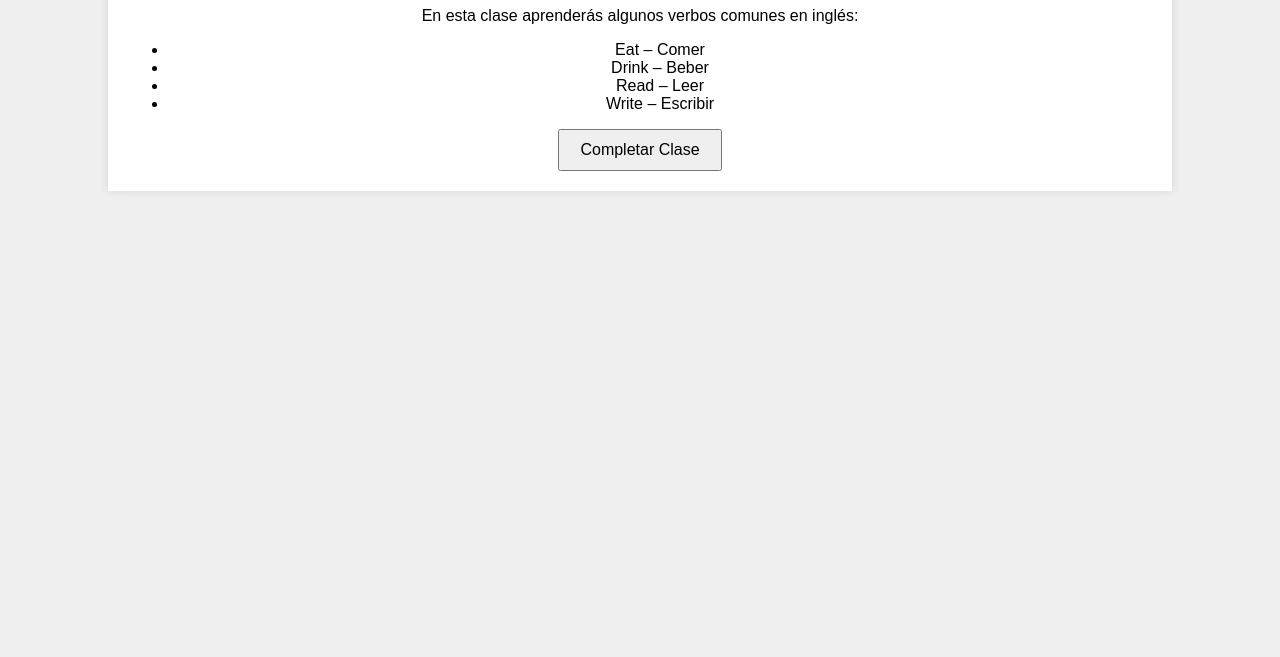
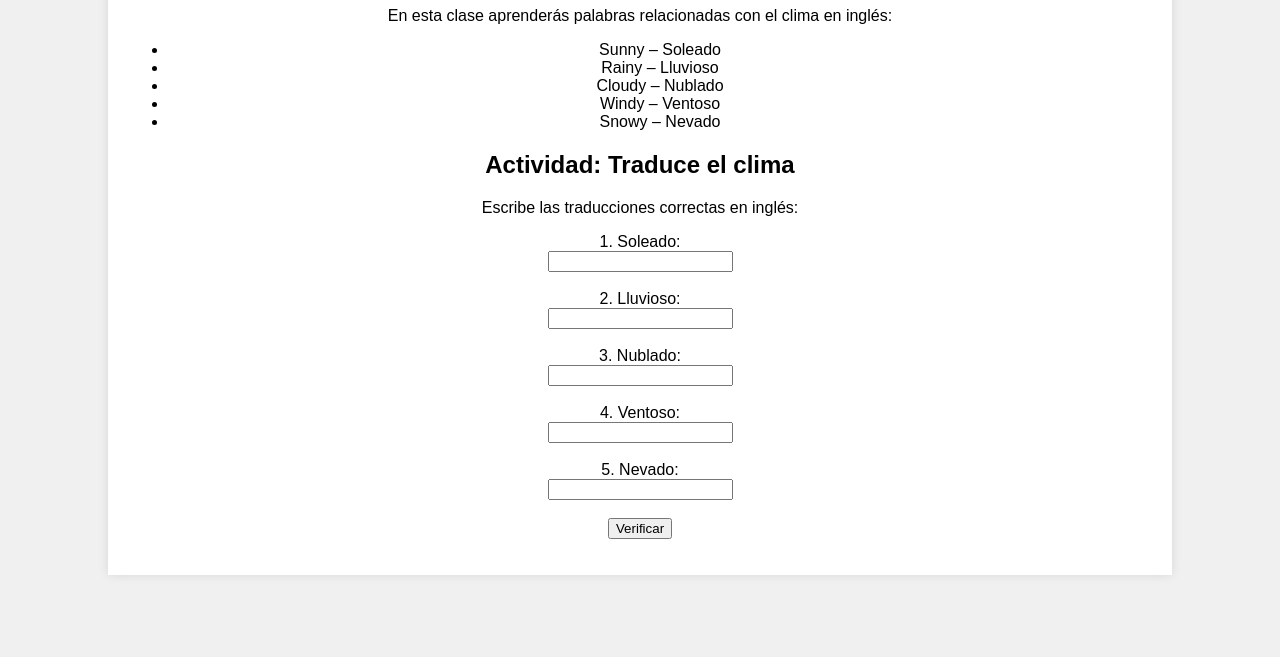
Before and after one commit to Santi9804/Plataforma-Clases-de-Ingles, a plain HTML site: page class9.html in a window 1280 px wide. Shown: the part 143-800 px from the top of the page. Drawn offline with Linux system fonts and the light colour scheme.

Commit message:
Update class9.html

```diff
--- a/class9.html
+++ b/class9.html
@@ -3,21 +3,58 @@
 <head>
     <meta charset="UTF-8">
     <meta name="viewport" content="width=device-width, initial-scale=1.0">
-    <title>Clase 9: Verbos Comunes</title>
+    <title>Clase 9: Clima</title>
     <link rel="stylesheet" href="styles.css">
 </head>
 <body>
     <div class="container">
-        <h1>Clase 9: Verbos Comunes</h1>
-        <p>En esta clase aprenderás algunos verbos comunes en inglés:</p>
+        <h1>Clase 9: Clima</h1>
+        <p>En esta clase aprenderás palabras relacionadas con el clima en inglés:</p>
         <ul>
-            <li>Eat – Comer</li>
-            <li>Drink – Beber</li>
-            <li>Read – Leer</li>
-            <li>Write – Escribir</li>
+            <li>Sunny – Soleado</li>
+            <li>Rainy – Lluvioso</li>
+            <li>Cloudy – Nublado</li>
+            <li>Windy – Ventoso</li>
+            <li>Snowy – Nevado</li>
         </ul>
-        <button onclick="completeClass(9)">Completar Clase</button>
+
+        <h2>Actividad: Traduce el clima</h2>
+        <p>Escribe las traducciones correctas en inglés:</p>
+
+        <form id="activity9">
+            <label for="q1">1. Soleado:</label><br>
+            <input type="text" id="q1" name="q1"><br><br>
+            <label for="q2">2. Lluvioso:</label><br>
+            <input type="text" id="q2" name="q2"><br><br>
+            <label for="q3">3. Nublado:</label><br>
+            <input type="text" id="q3" name="q3"><br><br>
+            <label for="q4">4. Ventoso:</label><br>
+            <input type="text" id="q4" name="q4"><br><br>
+            <label for="q5">5. Nevado:</label><br>
+            <input type="text" id="q5" name="q5"><br><br>
+            <input type="button" value="Verificar" onclick="validateActivity9()">
+        </form>
+
+        <p id="feedback"></p>
+
+        <button id="nextBtn" style="display:none;" onclick="completeClass(9)">Avanzar a la Siguiente Clase</button>
     </div>
-    <script src="script.js"></script>
+
+    <script>
+        function validateActivity9() {
+            const q1 = document.getElementById("q1").value.toLowerCase();
+            const q2 = document.getElementById("q2").value.toLowerCase();
+            const q3 = document.getElementById("q3").value.toLowerCase();
+            const q4 = document.getElementById("q4").value.toLowerCase();
+            const q5 = document.getElementById("q5").value.toLowerCase();
+
+            if (q1 === "sunny" && q2 === "rainy" && q3 === "cloudy" && q4 === "windy" && q5 === "snowy") {
+                document.getElementById("feedback").innerText = "¡Correcto! Puedes avanzar a la siguiente clase.";
+                document.getElementById("nextBtn").style.display = "inline";
+            } else {
+                document.getElementById("feedback").innerText = "Algunas respuestas son incorrectas. Intenta de nuevo.";
+            }
+        }
+    </script>
 </body>
 </html>
```
